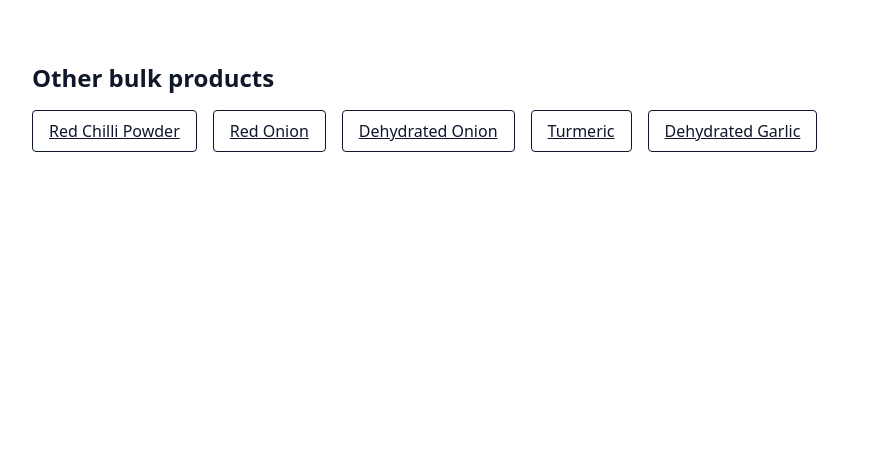
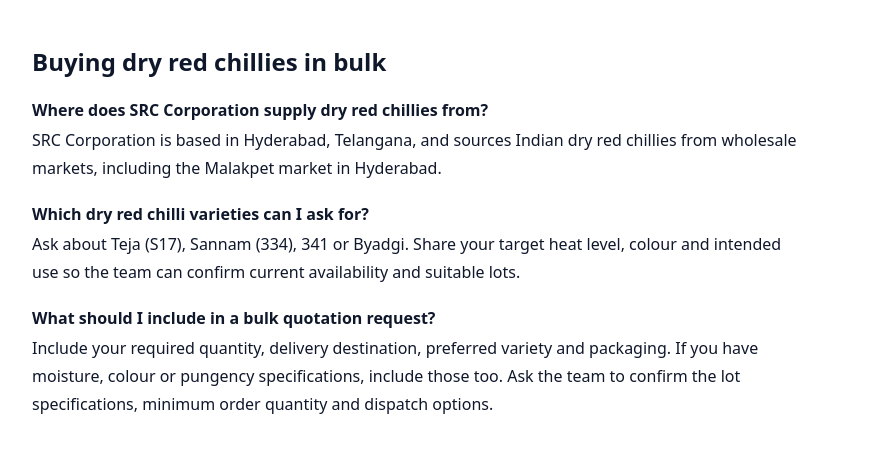
Before and after one commit to sheshankchigumalla-bot/SRC-Corporation, a Next.js app: page /products/dry-red-chilli in a window 1280 px wide. Shown: the part 690-1158 px from the top of the page, without its empty margins (56-949 px from the left). Before the commit the page ends 882 px from the top, so only its background shows below. Built offline with nearby package versions, Linux system fonts and the light colour scheme; a web font is replaced by a local one.

Commit message:
Answer dry red chilli wholesale buying questions

```diff
--- a/src/app/products/[slug]/page.tsx
+++ b/src/app/products/[slug]/page.tsx
@@ -45,6 +45,37 @@ export default async function ProductPage({ params }: Props) {
           <Link href="/#contact" className="inline-block rounded-full bg-red-700 px-7 py-3 font-semibold text-white">Request a bulk quotation</Link>
         </div>
       </div>
+      {product.slug === "dry-red-chilli" && (
+        <section className="mt-12 max-w-3xl" aria-labelledby="chilli-buying-questions">
+          <h2 id="chilli-buying-questions" className="mb-5 text-2xl font-semibold">
+            Buying dry red chillies in bulk
+          </h2>
+          <div className="space-y-5">
+            <div>
+              <h3 className="font-semibold">Where does SRC Corporation supply dry red chillies from?</h3>
+              <p className="mt-1 leading-7">
+                SRC Corporation is based in Hyderabad, Telangana, and sources Indian dry red chillies
+                from wholesale markets, including the Malakpet market in Hyderabad.
+              </p>
+            </div>
+            <div>
+              <h3 className="font-semibold">Which dry red chilli varieties can I ask for?</h3>
+              <p className="mt-1 leading-7">
+                Ask about Teja (S17), Sannam (334), 341 or Byadgi. Share your target heat level,
+                colour and intended use so the team can confirm current availability and suitable lots.
+              </p>
+            </div>
+            <div>
+              <h3 className="font-semibold">What should I include in a bulk quotation request?</h3>
+              <p className="mt-1 leading-7">
+                Include your required quantity, delivery destination, preferred variety and packaging.
+                If you have moisture, colour or pungency specifications, include those too. Ask the team
+                to confirm the lot specifications, minimum order quantity and dispatch options.
+              </p>
+            </div>
+          </div>
+        </section>
+      )}
       <section className="mt-16"><h2 className="mb-4 text-2xl font-semibold">Other bulk products</h2>
         <div className="flex flex-wrap gap-4">{products.filter(p => p.slug !== slug).map(p => <Link className="rounded border px-4 py-2 underline" href={`/products/${p.slug}`} key={p.slug}>{p.name}</Link>)}</div>
       </section>
```
